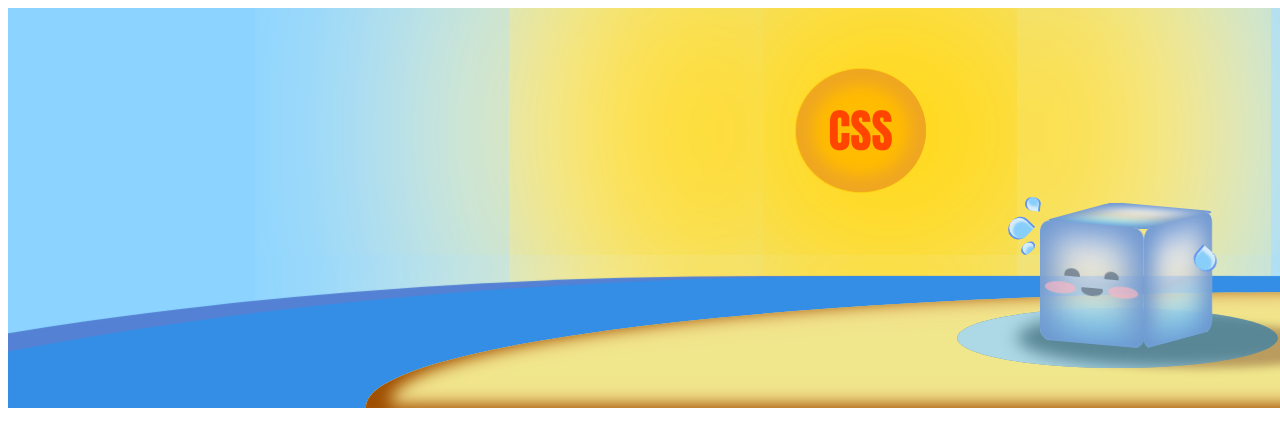
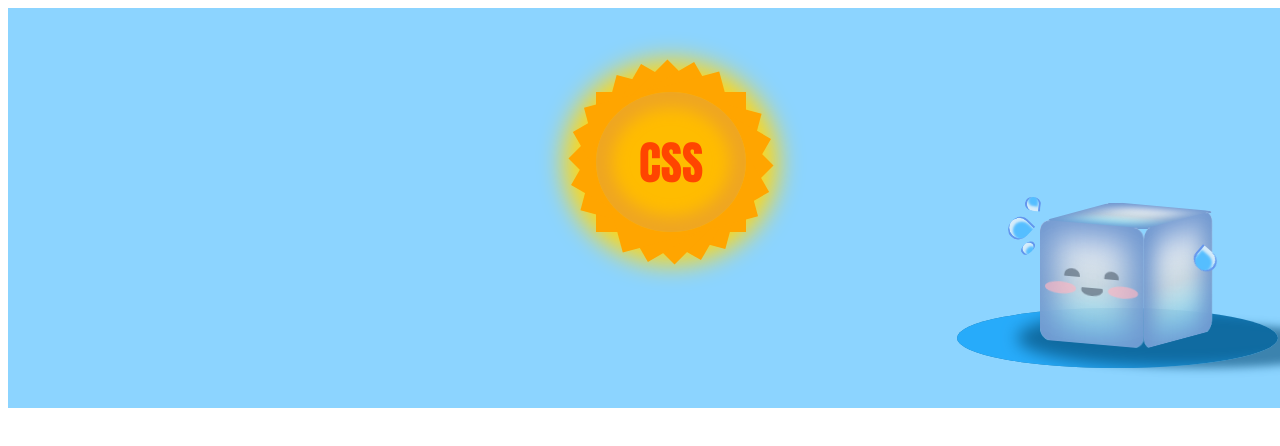
Before and after one commit to emepox/css_icecube, a plain HTML site: page icecube.html in a window 1280 px wide. Shown: the top 446 px of the page. Drawn offline with Linux system fonts and the light colour scheme.

Commit message:
Css_Icecube final version

```diff
--- a/icecube.css
+++ b/icecube.css
@@ -1,11 +1,9 @@
 :root {
     --background: #8cd4ff;
     --main: #c4e9ff;
-    --profile: rgb(121, 192, 250);
     --ojos: #667686c4;
     --sonrisa: #667686c4;
     --moflete: #ffb6c1a6;
-    --water: lightblue;
     --sun: #ffbc00;
     --reflection: rgb(109, 150, 207);
 }
@@ -15,11 +13,8 @@
 
     width: 1200px;
     height: 400px;
-    /*width: 800px;
-    height: 400px;*/
     display: flex;
     justify-content: flex-end;
-    align-content: flex-end;
     padding: 0 5%;
     background-color: var(--background);
     overflow: hidden;
@@ -117,9 +112,9 @@
     bottom: 10%;
     left: 9%;
     border-radius: 50%;
-    background: #5a8796;
+    background: #09659cf0;
     z-index: -1;
-    box-shadow: inset 7.5vmin 0vmin 2vmin 0vmin var(--water), 10.5vmin 1vmin 1vmin -1vmin #80502e7d;
+    box-shadow: inset 7.5vmin 0vmin 2vmin 0vmin #29affff2, 10.5vmin 1vmin 1vmin -1vmin #185e8ab0;
 
 }
 
@@ -128,7 +123,7 @@
 .gota  {
     width: 6%;
     height: 5%;
-    background-color: lightskyblue;
+    background-color: #55beff;
     border-block: 2px solid cornflowerblue;
     position: absolute;
     box-shadow: inset .5vmin 0vmin .3vmin 0.1vmin #d6ecfa;
@@ -175,21 +170,23 @@
 /* SOL */
 
 .sun {
-    flex-basis: 131px;
-    height: 125px;
+    flex-basis: 150px;
+    height: 140px;
     border-radius: 50%;
-    background-color: #ffcc13;
     display: flex;
     justify-content: center;
     align-items: center;
-    margin-top: 5%;
-    box-shadow: 0vmin 0vmin 40vmin 32vmin #ffd714, 0vmin 0vmin 40vmin 44vmin white;
+    position: relative;
+    margin-top: 7%;
+    margin-right: 15%;
+    box-shadow: 0vmin 0vmin 3vmin 4vmin #ffd714;
+    z-index: 0;
 
 }
 
 .esfera {
-    width: 99%;
-    height: 99%;
+    width: 100%;
+    height: 100%;
     border-radius: 50%;
     background-color: var(--sun);
     display: flex;
@@ -205,7 +202,44 @@
     font-size: 46px;
 }
 
-/* SUELO */
+/* RAYOS */
+
+.rayo {
+    width: 100%;
+    height: 100%;
+    background-color: orange;
+    position: absolute;
+    top: 0%;
+    left: 0%;
+    z-index: -1;
+}
+
+.rayo:nth-of-type(1) {
+    transform: rotate(0deg);
+}
+
+.rayo:nth-of-type(2) {
+    transform: rotate(15deg);
+}
+
+.rayo:nth-of-type(3) {
+    transform: rotate(30deg);
+}
+
+.rayo:nth-of-type(4) {
+    transform: rotate(45deg);
+}
+
+.rayo:nth-of-type(5) {
+    transform: rotate(60deg);
+}
+
+.rayo:nth-of-type(6) {
+    transform: rotate(75deg);
+}
+
+
+/* SUELO
 
 .suelo {
     width: 73%;
@@ -218,3 +252,5 @@
     box-shadow: inset 3vmin -0.4vmin 2vmin 0vmin #9f4f00, inset 1vmin 0vmin 3vmin 1vmin rgb(243 214 134), -55vmin 63vmin .1vmin 65vmin #348ee6, -70vmin 58vmin .1vmin 60vmin #5481d3;
 
 }
+
+*/
--- a/icecube.html
+++ b/icecube.html
@@ -10,9 +10,18 @@
 <body>
 <div id="icecube">
     <div class="sun">
+        <div class="rayos">
+            <div class="rayo"></div>
+            <div class="rayo"></div>
+            <div class="rayo"></div>
+            <div class="rayo"></div>
+            <div class="rayo"></div>
+            <div class="rayo"></div>
+        </div>
         <div class="esfera"><h1>CSS</h1></div>
+
     </div>
-    <div class="suelo"></div>
+    <!--<div class="suelo"></div> -->
     <div class="icecube">
         <div class="lados">
             <div class="lado uno"></div>
```
